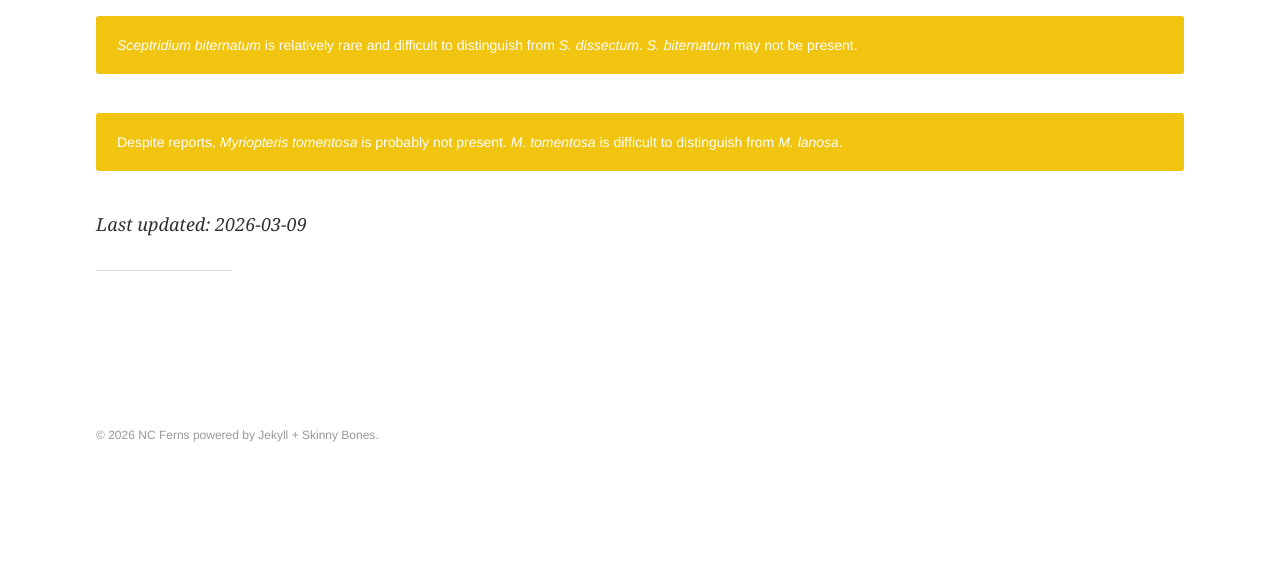
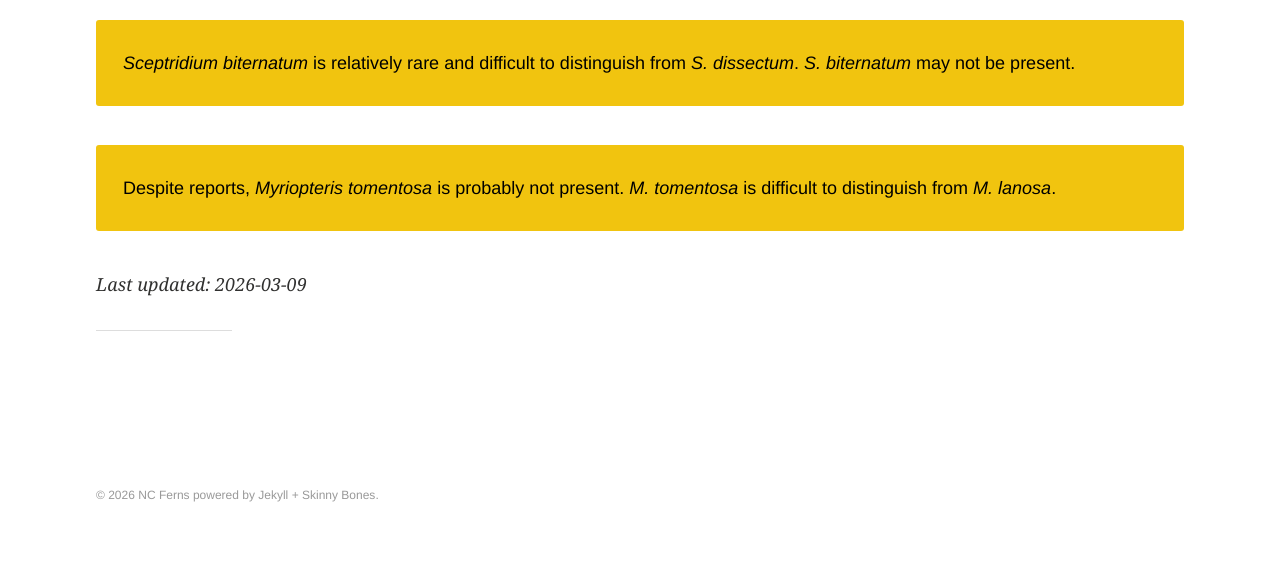
Before and after one commit to aduffy70/ncferns, a Jekyll site: the page built from eno_checklist.md, in a window 1280 px wide. Shown: the part 1589-2150 px from the top of the page. Built offline with Jekyll 4.4.1, drawn with Linux system fonts in a browser that asks for light colours; before the commit the page ends 2090 px from its top, so only the background shows below that.

Commit message:
Increase font size and use black text for warning boxes. I couldn't read small white text on a yellow background.

```diff
--- a/_sass/_notices.scss
+++ b/_sass/_notices.scss
@@ -10,8 +10,8 @@
 	position: relative;
 	padding: 1.5em;
 	font-family: $alt-font;
-	@include font-size(14,39);
-	color: $white;
+	@include font-size(18,39);
+	color: $black;
 	background-color: $notice-color;
 	border-radius: $border-radius;
 	a {
```
